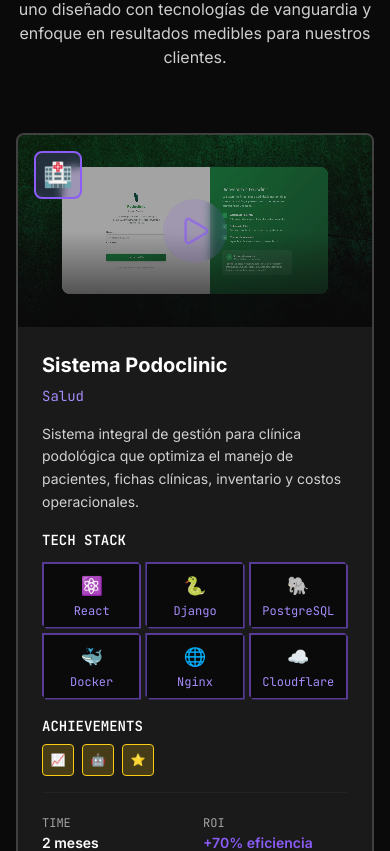
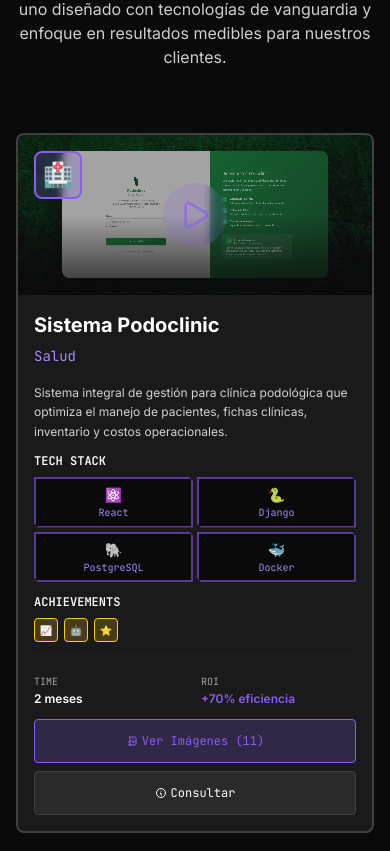
Before and after one commit to Xamppy/AngelCode-Website-Private, a Next.js app: page / in a window 390 px wide. Shown: the part 3679-4530 px from the top of the page. Built offline with nearby package versions, Linux system fonts and the light colour scheme.

Commit message:
Improve mobile responsiveness: smaller navigation tabs and better action buttons layout

```diff
--- a/src/app/globals.css
+++ b/src/app/globals.css
@@ -274,6 +274,22 @@
     grid-auto-rows: 1fr;
   }
 
+  /* Mobile-specific project card improvements */
+  @media (max-width: 640px) {
+    .projects-grid {
+      @apply gap-6;
+      padding-bottom: 2rem;
+    }
+  }
+
+  /* Line clamp utility */
+  .line-clamp-3 {
+    display: -webkit-box;
+    -webkit-line-clamp: 3;
+    -webkit-box-orient: vertical;
+    overflow: hidden;
+  }
+
   .metrics-grid {
     @apply grid grid-cols-1 sm:grid-cols-3 gap-8 sm:gap-12;
   }
--- a/src/components/pixel-art/project-card.tsx
+++ b/src/components/pixel-art/project-card.tsx
@@ -68,7 +68,7 @@ export function ProjectCard({
   return (
     <div
       className={cn(
-        "pixel-card bg-neutral-gray-dark border-2 border-neutral-gray-light rounded-lg overflow-hidden cursor-pointer transition-all duration-300 hover:border-purple-primary hover:-translate-y-2 hover:shadow-2xl hover:shadow-purple-primary/20 h-full flex flex-col",
+        "pixel-card bg-neutral-gray-dark border-2 border-neutral-gray-light rounded-lg overflow-hidden cursor-pointer transition-all duration-300 hover:border-purple-primary hover:-translate-y-2 hover:shadow-2xl hover:shadow-purple-primary/20 h-full flex flex-col min-h-[700px] sm:min-h-[600px] lg:min-h-[550px]",
         className
       )}
       onMouseEnter={() => setIsHovered(true)}
@@ -76,7 +76,7 @@ export function ProjectCard({
       onClick={handleCardClick}
     >
       {/* Thumbnail/Header */}
-      <div className="relative h-48 overflow-hidden">
+      <div className="relative h-40 sm:h-48 overflow-hidden flex-shrink-0">
         {/* Background Preview Image */}
         {previewImage && (
           <Image
@@ -141,7 +141,7 @@ export function ProjectCard({
       </div>
 
       {/* Content */}
-      <div className="p-6 flex-grow flex flex-col">
+      <div className="p-4 sm:p-6 flex-grow flex flex-col">
         {/* Title and Industry */}
         <div className="mb-4">
           <h3 className="text-xl font-bold text-white mb-1">{title}</h3>
@@ -149,26 +149,26 @@ export function ProjectCard({
         </div>
 
         {/* Description */}
-        <p className="text-sm text-neutral-white/80 mb-4 leading-relaxed">
+        <p className="text-xs sm:text-sm text-neutral-white/80 mb-3 sm:mb-4 leading-relaxed line-clamp-3">
           {description}
         </p>
 
         {/* Tech Stack */}
-        <div className="mb-4">
-          <h4 className="text-sm font-semibold text-white mb-3 font-mono">TECH STACK</h4>
-          <div className="grid grid-cols-3 gap-1">
-            {stack.slice(0, 6).map((tech, index) => (
+        <div className="mb-3 sm:mb-4">
+          <h4 className="text-xs sm:text-sm font-semibold text-white mb-2 sm:mb-3 font-mono">TECH STACK</h4>
+          <div className="grid grid-cols-2 sm:grid-cols-3 gap-1">
+            {stack.slice(0, 4).map((tech, index) => (
               <div
                 key={index}
                 className="relative group"
               >
                 {/* Pixel Art Tech Card */}
-                <div className="bg-neutral-black border-2 border-purple-primary/60 p-2 text-center hover:border-purple-primary hover:bg-purple-primary/10 transition-all duration-200 cursor-pointer"
+                <div className="bg-neutral-black border-2 border-purple-primary/60 p-1.5 sm:p-2 text-center hover:border-purple-primary hover:bg-purple-primary/10 transition-all duration-200 cursor-pointer"
                      style={{
                        clipPath: 'polygon(0 0, calc(100% - 4px) 0, 100% 4px, 100% 100%, 4px 100%, 0 calc(100% - 4px))'
                      }}>
-                  <div className="text-lg mb-1">{tech.icon}</div>
-                  <div className="text-xs text-purple-light font-mono leading-tight">{tech.name}</div>
+                  <div className="text-sm sm:text-lg mb-0.5 sm:mb-1">{tech.icon}</div>
+                  <div className="text-[10px] sm:text-xs text-purple-light font-mono leading-tight">{tech.name}</div>
                 </div>
 
                 {/* Pixel Art Shadow */}
@@ -182,16 +182,16 @@ export function ProjectCard({
         </div>
 
         {/* Achievements */}
-        <div className="mb-4">
-          <h4 className="text-sm font-semibold text-white mb-2 font-mono">ACHIEVEMENTS</h4>
-          <div className="flex gap-2">
+        <div className="mb-3 sm:mb-4">
+          <h4 className="text-xs sm:text-sm font-semibold text-white mb-2 font-mono">ACHIEVEMENTS</h4>
+          <div className="flex gap-1.5 sm:gap-2">
             {achievements.slice(0, 3).map((achievement, index) => (
               <div
                 key={index}
-                className="w-8 h-8 bg-yellow-400/20 border border-yellow-400 rounded flex items-center justify-center group relative"
+                className="w-6 h-6 sm:w-8 sm:h-8 bg-yellow-400/20 border border-yellow-400 rounded flex items-center justify-center group relative"
                 title={achievement.title}
               >
-                <span className="text-yellow-400 text-xs">{achievement.icon}</span>
+                <span className="text-yellow-400 text-[10px] sm:text-xs">{achievement.icon}</span>
 
                 {/* Tooltip - Fixed positioning */}
                 <div className="absolute top-full left-1/2 transform -translate-x-1/2 mt-2 px-2 py-1 bg-neutral-black border border-yellow-400/50 text-xs text-white rounded opacity-0 group-hover:opacity-100 transition-opacity whitespace-nowrap z-20 pointer-events-none">
@@ -205,31 +205,31 @@ export function ProjectCard({
         </div>
 
         {/* Stats */}
-        <div className="grid grid-cols-2 gap-4 pt-4 border-t border-neutral-gray-light/20">
+        <div className="grid grid-cols-2 gap-3 sm:gap-4 pt-3 sm:pt-4 border-t border-neutral-gray-light/20">
           <div>
-            <span className="text-xs text-neutral-white/60 font-mono">TIME</span>
-            <div className="text-sm font-semibold text-white">{timeline}</div>
+            <span className="text-[10px] sm:text-xs text-neutral-white/60 font-mono">TIME</span>
+            <div className="text-xs sm:text-sm font-semibold text-white">{timeline}</div>
           </div>
           <div>
-            <span className="text-xs text-neutral-white/60 font-mono">ROI</span>
-            <div className="text-sm font-semibold text-purple-primary">{roi}</div>
+            <span className="text-[10px] sm:text-xs text-neutral-white/60 font-mono">ROI</span>
+            <div className="text-xs sm:text-sm font-semibold text-purple-primary">{roi}</div>
           </div>
         </div>
 
-        {/* Action Buttons */}
-        <div className="flex gap-2 mt-auto pt-4">
+        {/* Action Buttons - Improved mobile responsivity */}
+        <div className="flex flex-col gap-2 mt-auto pt-3 sm:pt-4">
           <button
             onClick={(e) => {
               e.stopPropagation()
               onViewImages?.(id)
             }}
             disabled={!screenshots || screenshots.length === 0}
-            className="flex-1 bg-purple-primary/20 border border-purple-primary text-purple-primary px-3 py-2 rounded text-sm font-mono hover:bg-purple-primary hover:text-white transition-colors disabled:opacity-50 disabled:cursor-not-allowed"
+            className="w-full bg-purple-primary/20 border border-purple-primary text-purple-primary px-3 py-3 rounded text-xs sm:text-sm font-mono hover:bg-purple-primary hover:text-white transition-colors disabled:opacity-50 disabled:cursor-not-allowed min-h-[44px] flex items-center justify-center"
           >
-            <svg className="w-4 h-4 inline mr-1" fill="none" stroke="currentColor" viewBox="0 0 24 24">
-              <path strokeLinecap="round" strokeLinejoin="round" strokeWidth={2} d="M4 16l4.586-4.586a2 2 0 012.828 0L16 16m-2-2l1.586-1.586a2 2 0 012.828 0L20 14m-6-6h.01M6 20h12a2 2 0 002-2V6a2 2 0 00-2-2H6a2 2 0 00-2 2v12a2 2 0 002 2z" />
+            <svg className="w-3 h-3 sm:w-4 sm:h-4 inline mr-1 flex-shrink-0" fill="none" stroke="currentColor" viewBox="0 0 24 24">
+              <path strokeLinecap="round" strokeLinejoin="round" strokeWidth={2} d="M4 16l4.586-4.586a2 2 0 012.828 0L16 16m-2-2l1.586-1.586a2 2 0 012.828 0L20 14m-6-6h.01M6 20h12a2 2 0 002-2V6a2 2 0 00-2-2H6a2 2 0 002 2v12a2 2 0 002 2z" />
             </svg>
-            Ver Imágenes ({screenshots?.length || 0})
+            <span className="truncate">Ver Imágenes ({screenshots?.length || 0})</span>
           </button>
           <button
             onClick={(e) => {
@@ -241,12 +241,12 @@ export function ProjectCard({
               const element = document.getElementById('contact')
               element?.scrollIntoView({ behavior: 'smooth' })
             }}
-            className="flex-1 bg-neutral-gray-medium border border-neutral-gray-light text-white px-3 py-2 rounded text-sm font-mono hover:bg-neutral-gray-light transition-colors"
+            className="w-full bg-neutral-gray-medium border border-neutral-gray-light text-white px-3 py-3 rounded text-xs sm:text-sm font-mono hover:bg-neutral-gray-light transition-colors min-h-[44px] flex items-center justify-center"
           >
-            <svg className="w-4 h-4 inline mr-1" fill="none" stroke="currentColor" viewBox="0 0 24 24">
+            <svg className="w-3 h-3 sm:w-4 sm:h-4 inline mr-1 flex-shrink-0" fill="none" stroke="currentColor" viewBox="0 0 24 24">
               <path strokeLinecap="round" strokeLinejoin="round" strokeWidth={2} d="M13 16h-1v-4h-1m1-4h.01M21 12a9 9 0 11-18 0 9 9 0 0118 0z" />
             </svg>
-            Consultar
+            <span className="truncate">Consultar</span>
           </button>
         </div>
       </div>
--- a/src/components/pixel-art/project-modal.tsx
+++ b/src/components/pixel-art/project-modal.tsx
@@ -79,31 +79,32 @@ export function ProjectModal({ project, isOpen, onClose, onViewImages, onConsult
           </button>
         </div>
 
-        {/* Tabs */}
+        {/* Tabs - Smaller for mobile */}
         <div className="flex border-b border-neutral-gray-light/20">
           {[
-            { id: 'overview', label: 'Overview', icon: Zap },
-            { id: 'tech', label: 'Tech Stack', icon: Code },
-            { id: 'architecture', label: 'Architecture', icon: TrendingUp }
+            { id: 'overview', label: 'Overview', icon: Zap, shortLabel: 'Info' },
+            { id: 'tech', label: 'Tech Stack', icon: Code, shortLabel: 'Tech' },
+            { id: 'architecture', label: 'Architecture', icon: TrendingUp, shortLabel: 'Arch' }
           ].map((tab) => (
             <button
               key={tab.id}
               onClick={() => setActiveTab(tab.id as 'overview' | 'tech' | 'architecture')}
               className={cn(
-                "flex items-center gap-2 px-6 py-4 font-mono text-sm transition-colors",
+                "flex items-center gap-1 sm:gap-2 px-3 sm:px-6 py-2 sm:py-4 font-mono text-xs sm:text-sm transition-colors flex-1 justify-center",
                 activeTab === tab.id
                   ? "bg-purple-primary/20 text-purple-primary border-b-2 border-purple-primary"
                   : "text-neutral-white/70 hover:text-white hover:bg-neutral-gray-medium/50"
               )}
             >
-              <tab.icon className="w-4 h-4" />
-              {tab.label}
+              <tab.icon className="w-3 h-3 sm:w-4 sm:h-4" />
+              <span className="hidden sm:inline">{tab.label}</span>
+              <span className="sm:hidden">{tab.shortLabel}</span>
             </button>
           ))}
         </div>
 
         {/* Content */}
-        <div className="p-6 max-h-[60vh] overflow-y-auto scrollbar-thin">
+        <div className="p-4 sm:p-6 max-h-[55vh] sm:max-h-[60vh] overflow-y-auto scrollbar-thin">
           {activeTab === 'overview' && (
             <div className="space-y-6">
               {/* Description */}
@@ -204,9 +205,9 @@ export function ProjectModal({ project, isOpen, onClose, onViewImages, onConsult
           )}
         </div>
 
-        {/* Footer */}
-        <div className="flex items-center justify-between p-6 border-t border-neutral-gray-light/20">
-          <div className="flex gap-3">
+        {/* Footer - Improved mobile layout */}
+        <div className="flex flex-col sm:flex-row items-stretch sm:items-center justify-between p-4 sm:p-6 border-t border-neutral-gray-light/20 gap-3 sm:gap-0">
+          <div className="flex flex-col sm:flex-row gap-3 flex-1">
             <button
               onClick={() => {
                 if (project && onViewImages) {
@@ -214,12 +215,12 @@ export function ProjectModal({ project, isOpen, onClose, onViewImages, onConsult
                 }
               }}
               disabled={!project?.screenshots || project.screenshots.length === 0}
-              className="bg-purple-primary text-white px-4 py-2 rounded-lg font-mono text-sm hover:bg-purple-hover transition-colors disabled:opacity-50 disabled:cursor-not-allowed"
+              className="bg-purple-primary text-white px-4 py-3 sm:py-2 rounded-lg font-mono text-sm hover:bg-purple-hover transition-colors disabled:opacity-50 disabled:cursor-not-allowed flex items-center justify-center min-h-[44px] flex-1 sm:flex-initial"
             >
-              <svg className="w-4 h-4 inline mr-2" fill="none" stroke="currentColor" viewBox="0 0 24 24">
+              <svg className="w-4 h-4 inline mr-2 flex-shrink-0" fill="none" stroke="currentColor" viewBox="0 0 24 24">
                 <path strokeLinecap="round" strokeLinejoin="round" strokeWidth={2} d="M4 16l4.586-4.586a2 2 0 012.828 0L16 16m-2-2l1.586-1.586a2 2 0 012.828 0L20 14m-6-6h.01M6 20h12a2 2 0 002-2V6a2 2 0 00-2-2H6a2 2 0 00-2 2v12a2 2 0 002 2z" />
               </svg>
-              Ver Imágenes ({project?.screenshots?.length || 0})
+              <span className="truncate">Ver Imágenes ({project?.screenshots?.length || 0})</span>
             </button>
             <button
               onClick={() => {
@@ -227,17 +228,17 @@ export function ProjectModal({ project, isOpen, onClose, onViewImages, onConsult
                   onConsultProject(project.title)
                 }
               }}
-              className="bg-neutral-gray-medium text-white px-4 py-2 rounded-lg font-mono text-sm hover:bg-neutral-gray-light transition-colors"
+              className="bg-neutral-gray-medium text-white px-4 py-3 sm:py-2 rounded-lg font-mono text-sm hover:bg-neutral-gray-light transition-colors flex items-center justify-center min-h-[44px] flex-1 sm:flex-initial"
             >
-              <svg className="w-4 h-4 inline mr-2" fill="none" stroke="currentColor" viewBox="0 0 24 24">
+              <svg className="w-4 h-4 inline mr-2 flex-shrink-0" fill="none" stroke="currentColor" viewBox="0 0 24 24">
                 <path strokeLinecap="round" strokeLinejoin="round" strokeWidth={2} d="M8.228 9c.549-1.165 2.03-2 3.772-2 2.21 0 4 1.343 4 3 0 1.4-1.278 2.575-3.006 2.907-.542.104-.994.54-.994 1.093m0 3h.01M21 12a9 9 0 11-18 0 9 9 0 0118 0z" />
               </svg>
-              Consultar Proyecto
+              <span className="truncate">Consultar</span>
             </button>
           </div>
           <button
             onClick={onClose}
-            className="text-neutral-white/70 hover:text-white transition-colors font-mono text-sm"
+            className="text-neutral-white/70 hover:text-white transition-colors font-mono text-xs sm:text-sm text-center sm:text-left"
           >
             Cerrar [ESC]
           </button>
```
Also changed, not shown: 1 other file (tests, documents, lock files or other folders).
